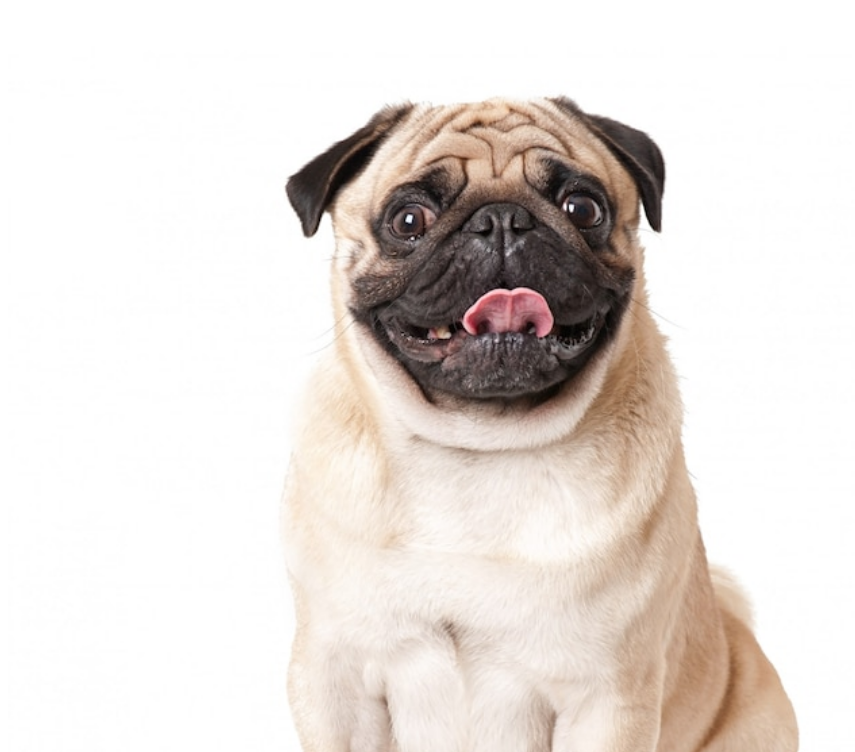
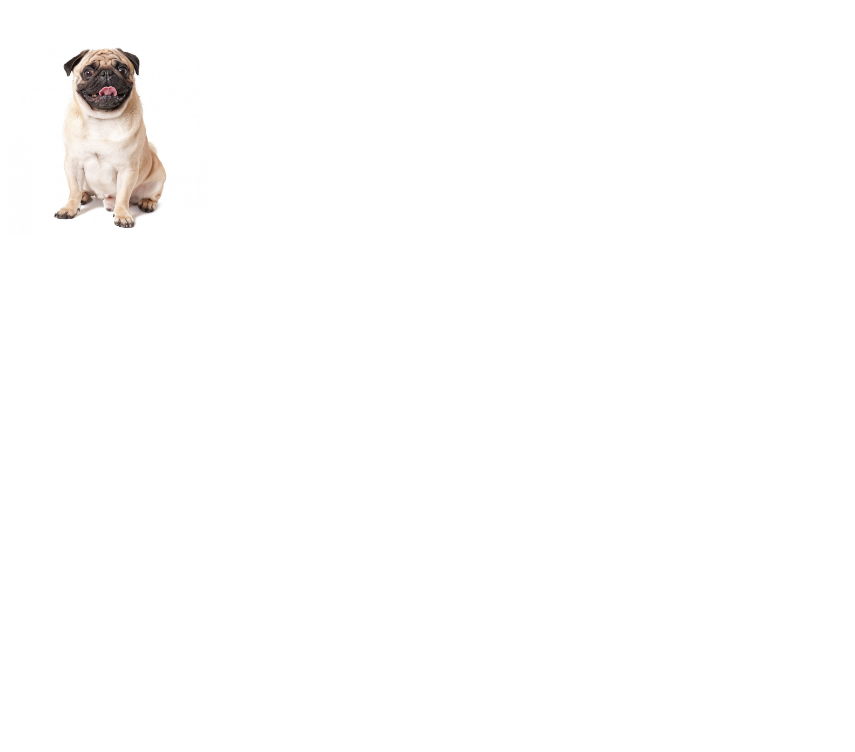
Before and after one commit to cristiansm17/Prueba, a plain HTML site: page index.html in a window 1280 px wide. Shown: the part 48-800 px from the top of the page, without its empty margins (0-855 px from the left). Drawn offline with Linux system fonts and the light colour scheme.

Commit message:
Update index.html

```diff
--- a/index.html
+++ b/index.html
@@ -4,7 +4,7 @@
   </head>
 <body>
 <h1>Título 1</h1> <br>
-<img alt="Perrito" src="perro.jpg" width="1000" height="1000">
+<img alt="Perrito" src="perro.jpg" width="200" height="200">
 
 </body>
 
```
